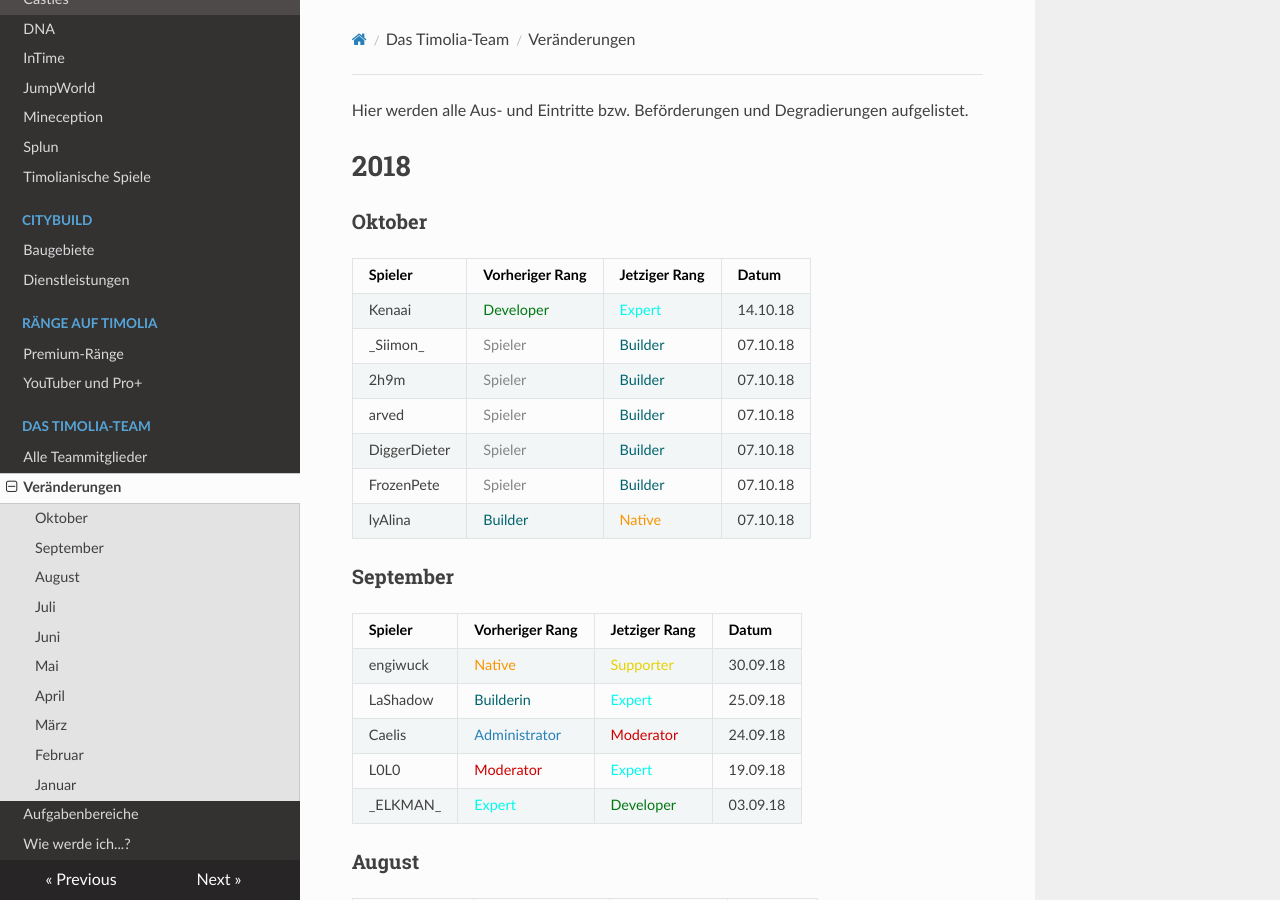
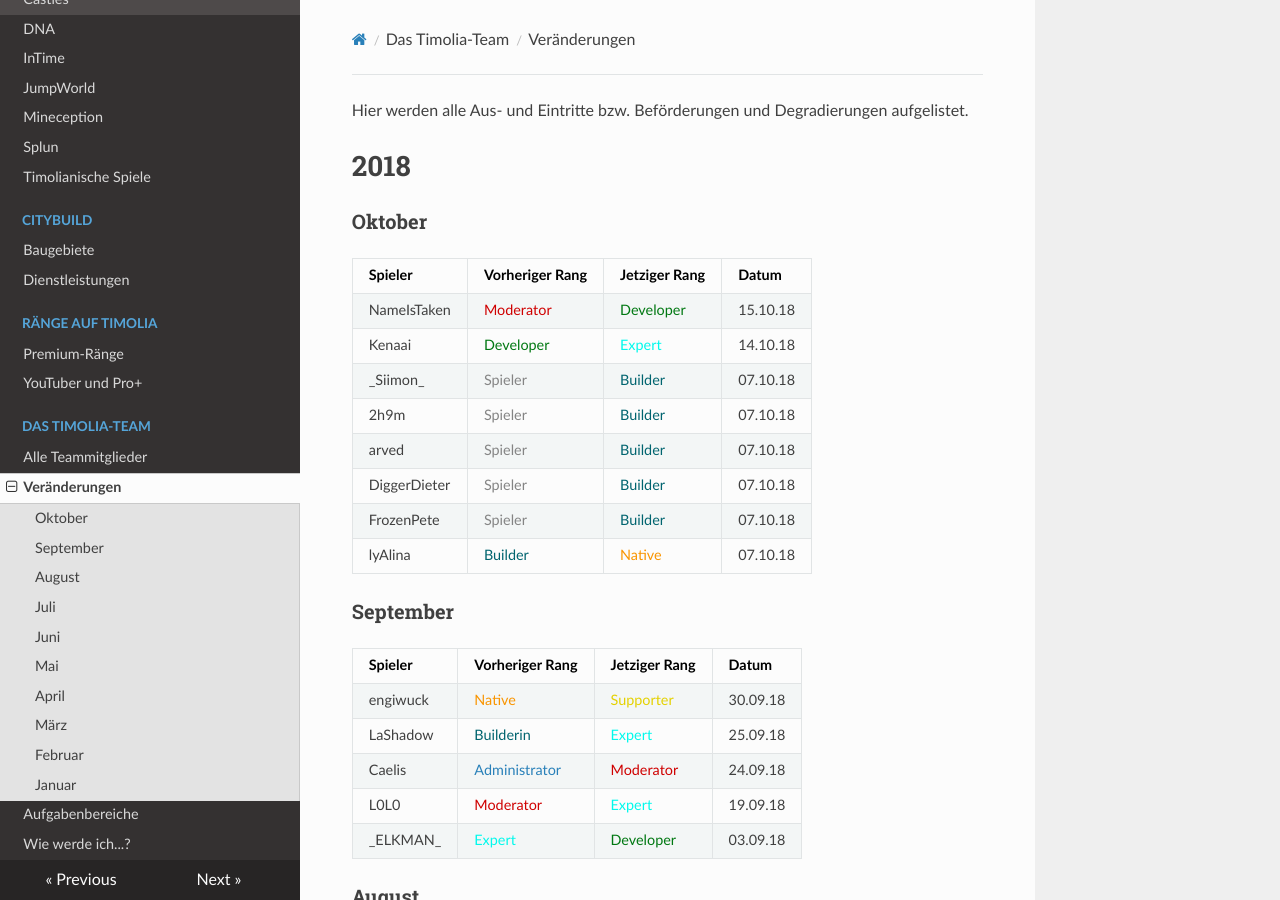
Before and after one commit to TimoliaDE/HowTo, an MkDocs documentation site: the page built from docs/team/changes.md, in a window 1280 px wide and 900 px high. Built offline with MkDocs 1.6.1, drawn with Linux system fonts in a browser that asks for light colours; nearby versions of some CDN libraries; old or Windows-style settings are respelled for this version of MkDocs.

Commit message:
Update changes.md

```diff
--- a/docs/team/changes.md
+++ b/docs/team/changes.md
@@ -5,6 +5,7 @@ Hier werden alle Aus- und Eintritte bzw. Beförderungen und Degradierungen aufge
 ###  <strong>Oktober</strong>
 | Spieler | Vorheriger Rang | Jetziger Rang | Datum |
 | ------ | ------ | ------ | ------ |
+|NameIsTaken | <span style="color:#CF0101">Moderator</span> | <span style="color:#007812">Developer</span> | 15.10.18 |
 |Kenaai | <span style="color:#007812">Developer</span> | <span style="color:#00F9EC">Expert</span> | 14.10.18 |
 |\_Siimon\_ | <span style="color:#848484">Spieler</span> | <span style="color:#00646F">Builder</span> | 07.10.18  |
 |2h9m | <span style="color:#848484">Spieler</span> | <span style="color:#00646F">Builder</span> | 07.10.18  |
```
